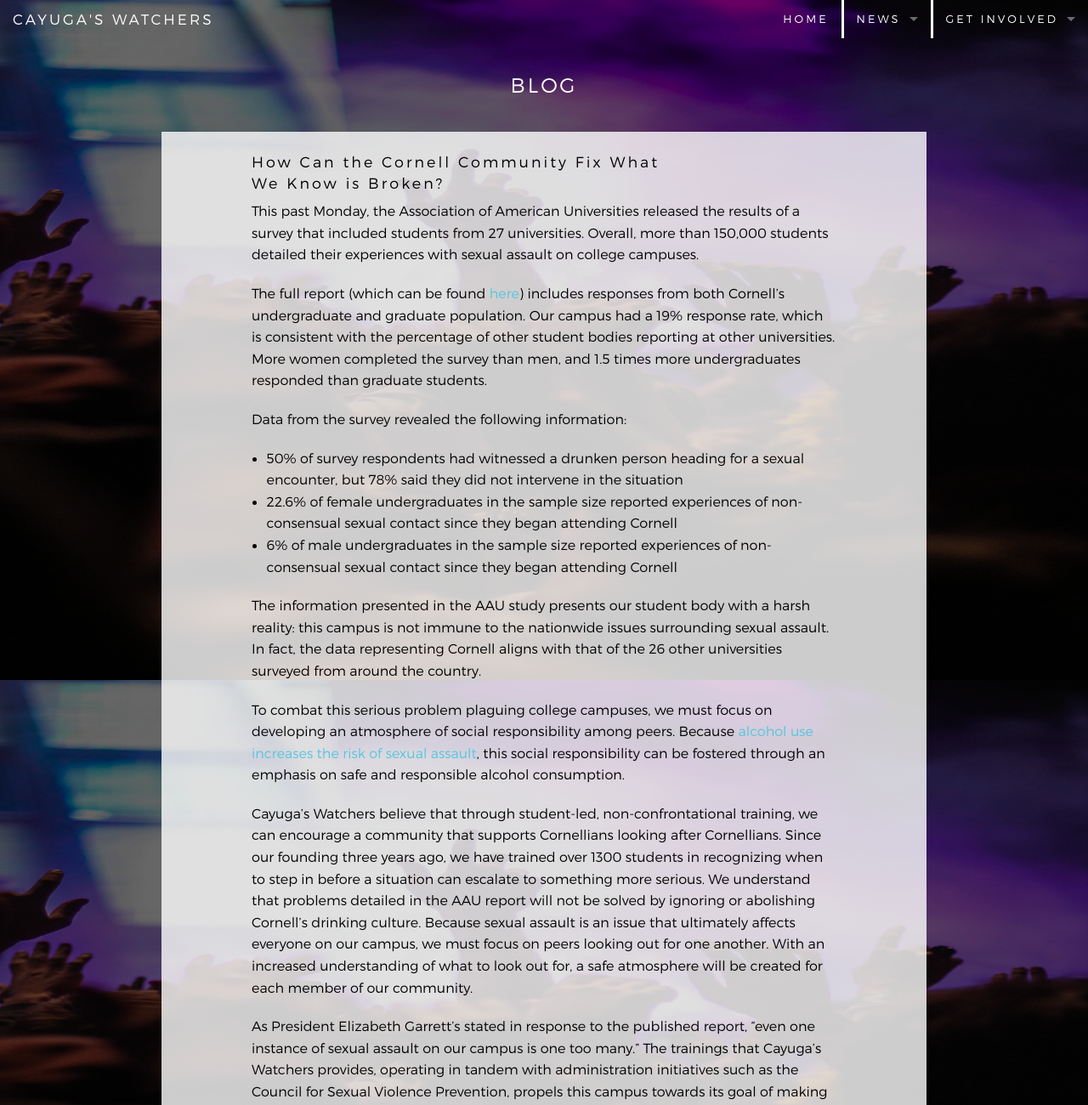
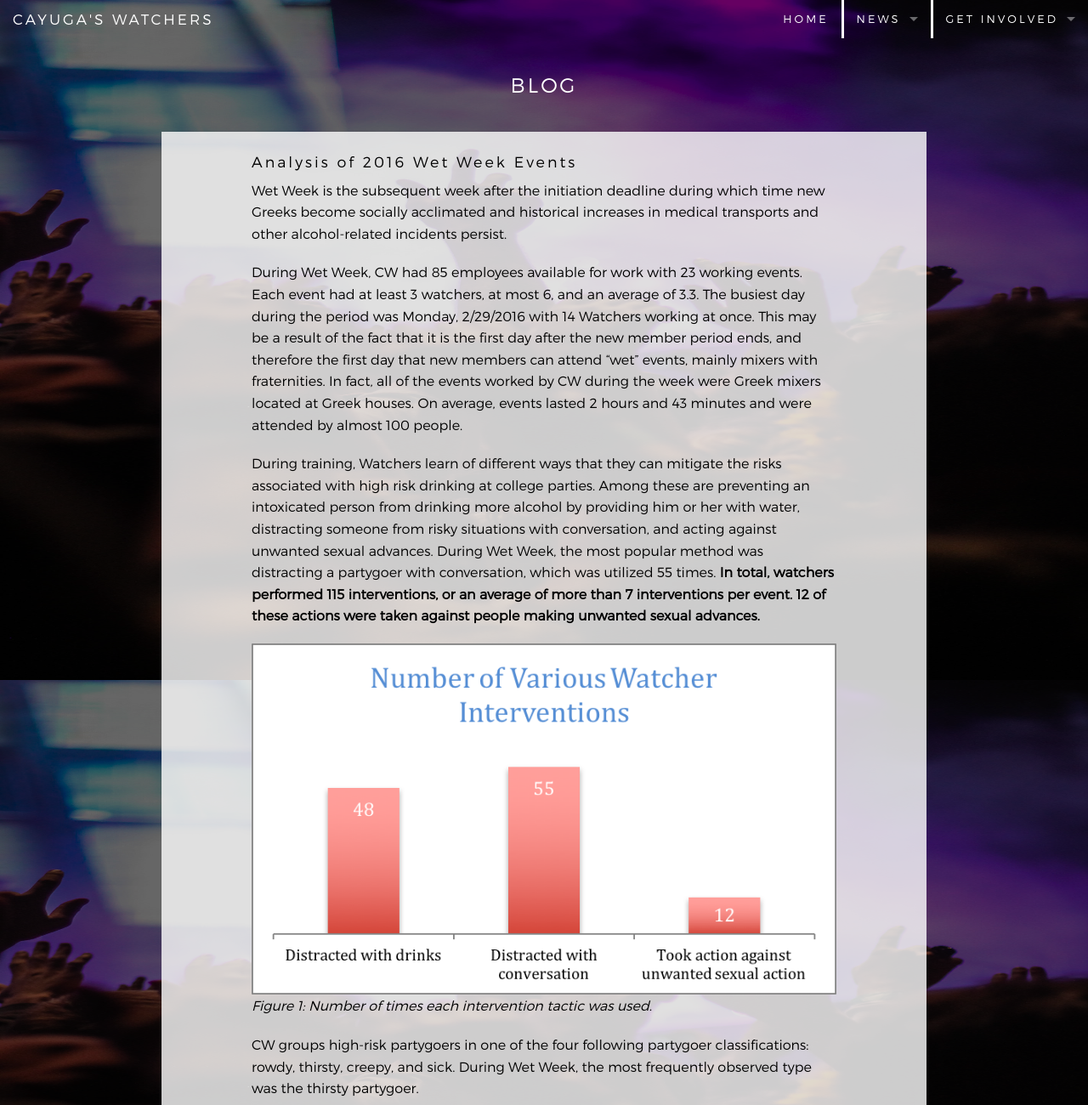
Before and after one commit to smoores-dev/cayugaswatchers, a plain HTML site: page blog.html in a window 1280 px wide. Shown: the top 1300 px of the page at 85% size. Drawn offline with Linux system fonts and the light colour scheme.

Commit message:
Add wet week blog post

```diff
--- a/blog.html
+++ b/blog.html
@@ -48,6 +48,38 @@
     </nav>
     <section class="row page-title">
       <h1 class="column medium-2 medium-centered">BLOG</h1>
+    </section>
+    <section class="post">
+      <h2 class="title">
+          Analysis of 2016 Wet Week Events
+      </h2>
+      <div class="content">
+        <p>
+          Wet Week is the subsequent week after the initiation deadline during which time new Greeks become socially acclimated and historical increases in medical transports and other alcohol-related incidents persist.         </p>
+        <p>
+          During Wet Week, CW had 85 employees available for work with 23 working events. Each event had at least 3 watchers, at most 6, and an average of 3.3. The busiest day during the period was Monday, 2/29/2016 with 14 Watchers working at once. This may be a result of the fact that it is the first day after the new member period ends, and therefore the first day that new members can attend “wet” events, mainly mixers with fraternities. In fact, all of the events worked by CW during the week were Greek mixers located at Greek houses. On average, events lasted 2 hours and 43 minutes and were attended by almost 100 people.
+        </p>
+        <p>
+          During training, Watchers learn of different ways that they can mitigate the risks associated with high risk drinking at college parties. Among these are preventing an intoxicated person from drinking more alcohol by providing him or her with water, distracting someone from risky situations with conversation, and acting against unwanted sexual advances. During Wet Week, the most popular method was distracting a partygoer with conversation, which was utilized 55 times. <strong>In total, watchers performed 115 interventions, or an average of more than 7 interventions per event. 12 of these actions were taken against people making unwanted sexual advances. </strong>
+        </p>
+        <p class="center">
+          <img src="images/wet-week-graph1.png" alt="Wet Week Graph 1">
+          <i>Figure 1: Number of times each intervention tactic was used.</i>
+        </p>
+        <p>
+          CW groups high-risk partygoers in one of the four following partygoer classifications: rowdy, thirsty, creepy, and sick. During Wet Week, the most frequently observed type was the thirsty partygoer.
+        </p>
+        <p class="center">
+          <img src="images/wet-week-graph2.png" alt="Wet Week Graph 2">
+          <i>Figure 2: Count of each type of partyer.</i>
+        </p>
+        <p>
+          We strongly believe that these metrics demonstrate how much of a tangible impact Cayuga’s Watchers’ services have on mitigating risky social behavior here at Cornell, and we look forward to continue serving the community for years to come.
+        </p>
+        <p>
+          — Gabe Joseph, VP Data Analysis
+        </p>
+      </div>
     </section>
     <section class="post">
       <h2 class="title">
```
Also changed, not shown: images/wet-week-graph1.png (added), images/wet-week-graph2.png (added).
